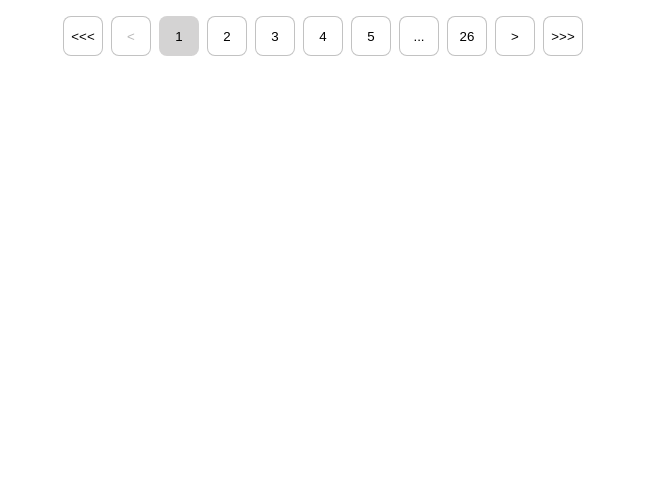
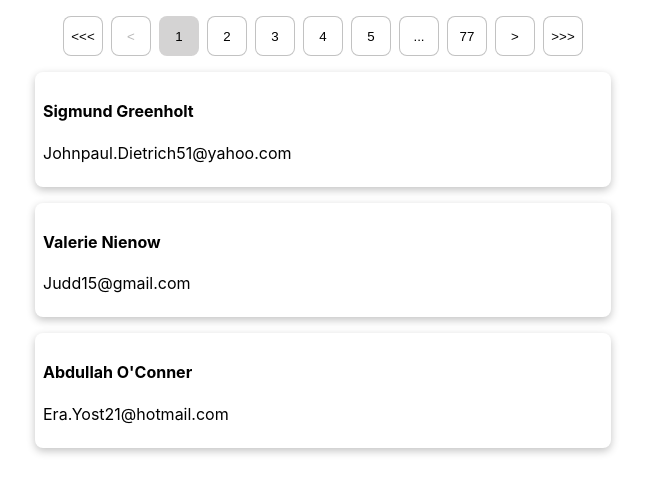
Before and after one commit to withoutspaces/pagination-component, a React (Create React App) app in the folder Case2/case2/: page / in a window 1280 px wide. Shown: the top 492 px of the page, without its empty margins (317-962 px from the left). Built offline with nearby package versions, Linux system fonts and the light colour scheme.

Commit message:
fixing bug of first render

```diff
--- a/Case2/case2/src/App.jsx
+++ b/Case2/case2/src/App.jsx
@@ -6,14 +6,20 @@ import Pagination from './Components/Pagination'
 import Item from './Components/Item'
 
 
-const ITEMS_PER_PAGE = 9
+const ITEMS_PER_PAGE = 3
 const TOTAL_ITEMS = 230
 
 
-function generateData(items) {
+export default function App() {
+
+  const [data, setData] = useState([])
+  const [currentItems, setCurrentItems] = useState([])
+  const [loaded, setLoaded] = useState(false)
+
+  function generateData() {
     let users = []
 
-  for (let id = 0; id < items; id++) {
+    for (let id = 0; id < TOTAL_ITEMS; id++) {
       let firstName = faker.name.firstName()
       let lastName = faker.name.lastName()
       let email = faker.internet.email()
@@ -28,22 +34,24 @@ function generateData(items) {
     return users
   }
 
-export default function App() {
-  const [data, setData] = useState([])
-  const [currentItems, setCurrentItems] = useState([])
-
-  useEffect(() => {
-    const getData = generateData(TOTAL_ITEMS)
-    setData(getData)
-  }, [])
-
   const onPageChanged = ({ currentPage }) => {
     const offset = (currentPage - 1) * ITEMS_PER_PAGE
     setCurrentItems(data.slice(offset, offset + ITEMS_PER_PAGE))
   }
 
+  function verifyFirstRender() {
+    const getData = generateData()
+    setData(getData)
+    setLoaded(!data.length && !currentItems.length)
+  }
+
+  useEffect(() => {
+    verifyFirstRender()
+  }, [])
+
   return (
     <>
+      {loaded ?
         <section className='section'>
           <nav className='container'>
             <Pagination
@@ -52,16 +60,22 @@ export default function App() {
               onPageChanged={onPageChanged}
             />
           </nav>
-        {currentItems.map(item => {
+
+          <main className="container-items">
+            {currentItems.map((item, key) => {
               return (
                 <Item
-              key={item.key}
+                  key={key}
                   name={item.first_name + ' ' + item.last_name}
                   email={item.email}
                 />
               )
             })}
+          </main>
         </section>
+        :
+        <p>Carregando...</p>
+      }
     </>
   )
 }
--- a/Case2/case2/src/Components/Pagination.jsx
+++ b/Case2/case2/src/Components/Pagination.jsx
@@ -113,7 +113,7 @@ export default function Pagination({ total, limit, onPageChanged }) {
           <li>
             <button
               onClick={handlePreviousClick}
-              disabled={currentPage == 1 ? true : false}
+              disabled={currentPage ? true : false}
 
             >
               {"<"}
```
Lines whose indentation alone changed are shown as unchanged.
